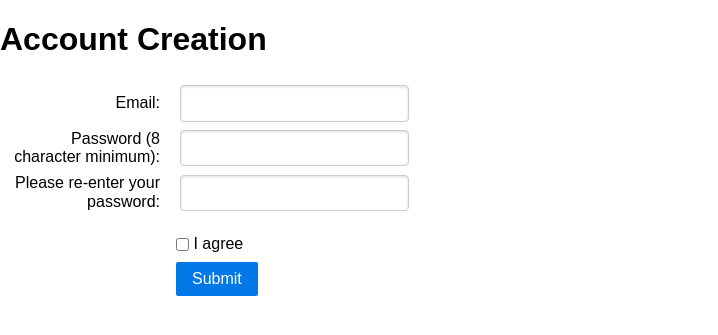
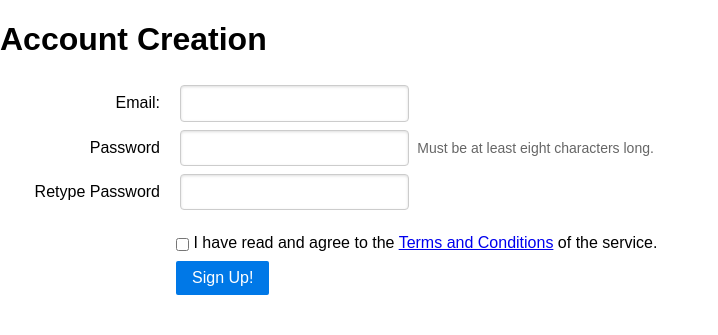
Before and after one commit to Ewolly/IOTWeb, a Flask app: page /sign-up in a window 1280 px wide. Shown: the top 335 px of the page, without its empty margins (0-718 px from the left). Run offline with Flask 2, Linux system fonts and the light colour scheme; some libraries are stand-ins or nearby versions.

Commit message:
Update sign in form to align with UI standards.

```diff
--- a/static/main.css
+++ b/static/main.css
@@ -1,7 +1,7 @@
-div.flash {
-	width: 95%;
+.flash {
+	width: calc(100% - 2em);
     background: #1f8dd6;
-    margin: 1em auto;
+    margin: 0.5em auto;
     padding: 0.3em 0.4em 0.3em 0.7em;
     color: white;
     border-radius: 7px;
--- a/templates/sign_up.html
+++ b/templates/sign_up.html
@@ -9,19 +9,21 @@
         <input type="email" id="email" name="email">
       </div>
       <div class="pure-control-group">
-        <label for="password">Password (8 character minimum):</label>
+        <label for="password">Password</label>
         <input type="password" id="password" name="password">
+        <span class="pure-form-message-inline">Must be at least eight characters long.</span>
       </div>
       <div class="pure-control-group">
-        <label for="password_check">Please re-enter your password:</label>
+        <label for="password_check">Retype Password</label>
         <input type="password" id="password_check" name="password_check">
       </div>
       <div class="pure-controls">
       <label for="terms" class="pure-checkbox">
-         <input name="terms" id="terms" type="checkbox" value="True">
-         I agree
+         <input name="terms" id="terms" type="checkbox" value="">
+         I have read and agree to the <a href="#">Terms and Conditions</a> of
+         the service.
          </label>
-        <button type="submit" class="pure-button pure-button-primary">Submit</button>
+        <button type="submit" class="pure-button pure-button-primary">Sign Up!</button>
       </div>
     </fieldset>
   </form>
```
